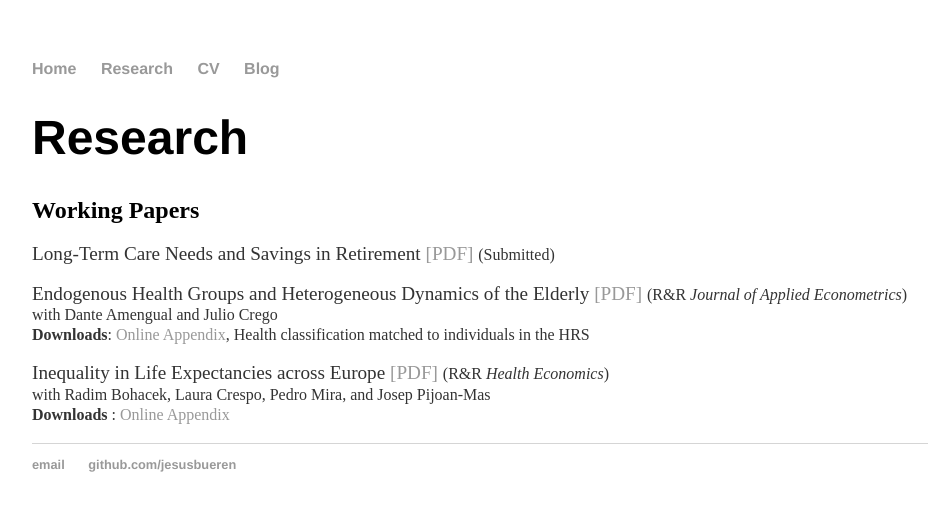
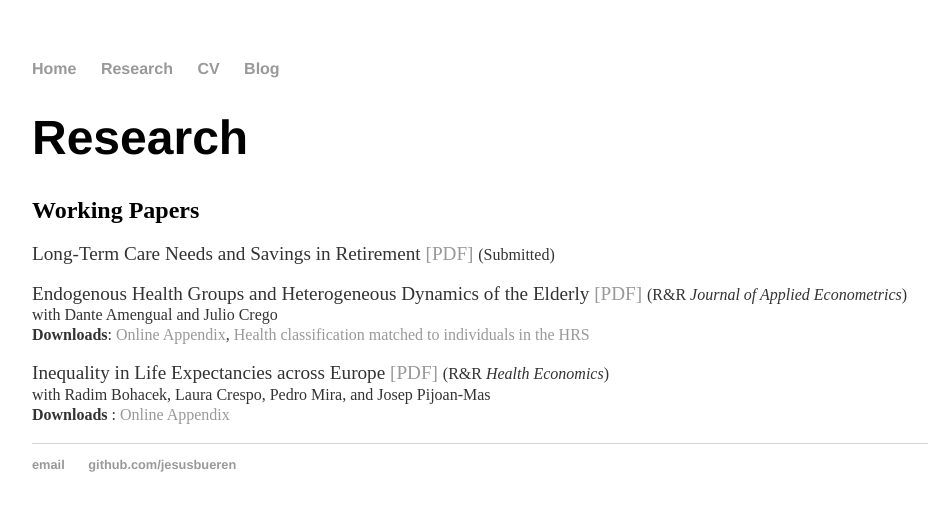
Before and after one commit to jesusbueren/jesusbueren.github.io, a Jekyll site: the page built from research/index.html, in a window 1280 px wide. Shown: the top 511 px of the page, without its empty margins (160-1098 px from the left). Built offline with Jekyll 4.4.1, drawn with Linux system fonts in a browser that asks for light colours; part of the change alters nothing that is shown.

```diff
--- a/research/index.html
+++ b/research/index.html
@@ -10,7 +10,7 @@ title: Research
 	<p> <bold> Endogenous Health Groups and Heterogeneous Dynamics of the Elderly </bold>  <a href="ABCv4.pdf">[PDF]</a>
 		<small>(R&R <i>Journal of Applied Econometrics</i>)</small><br>
 	 <small> with Dante Amengual and Julio Crego <br>
-	 <b>Downloads</b>: <a href="OnlineAppendix_ABC.pdf"> Online Appendix</a>, Health classification matched to individuals in the HRS </small> </p>
+	 <b>Downloads</b>: <a href="OnlineAppendix_ABC.pdf"> Online Appendix</a>, <a href="ABC_match"> Health classification matched to individuals in the HRS </a> </small> </p>
 
 	<p> <bold> Inequality in Life Expectancies across Europe </bold>  <a href="longevity-20200309.pdf">[PDF]</a>
 		<small>(R&R <i>Health Economics</i>)</small> <br>
```
